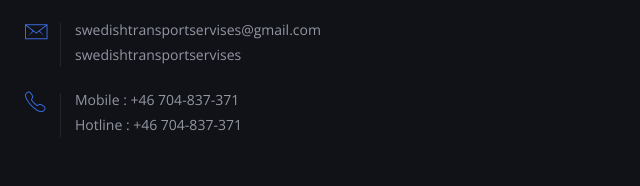
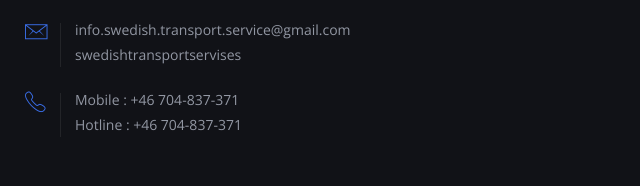
Before and after one commit to miladfahimi/project-231222-003, a plain HTML site: page about.html in a window 1280 px wide. Shown: the part 1417-1603 px from the top of the page, 630-1270 px from the left. Drawn offline with nearby package versions, Linux system fonts and the light colour scheme; files whose address does not match are found by name.

Commit message:
Update email to info.swedish.transport.service@gmail.com

```diff
--- a/about.html
+++ b/about.html
@@ -206,7 +206,7 @@
                       <i class="icon ion-ios-email-outline"></i>
                     </span>
                     <span class="mm-small-box">
-                      swedishtransportservises@gmail.com<br>swedishtransportservises
+                      info.swedish.transport.service@gmail.com<br>swedishtransportservises
                     </span>
                   </li>
                   <li>
```
Also changed, not shown: airport.html (+1 -1 lines), arrangorer.html (+1 -1 lines), event.html (+1 -1 lines), gruppidrottsresor.html (+1 -1 lines), hyrabuss.html (+1 -1 lines), idrottsresor.html (+1 -1 lines), index.html (+1 -1 lines), projectledare.html (+1 -1 lines), sakerhets.html (+1 -1 lines), sightseeing.html (+1 -1 lines), skolresor.html (+1 -1 lines), tillbuss.html (+1 -1 lines), trafikledare.html (+1 -1 lines), uthyrning.html (+1 -1 lines), 1 more files.
